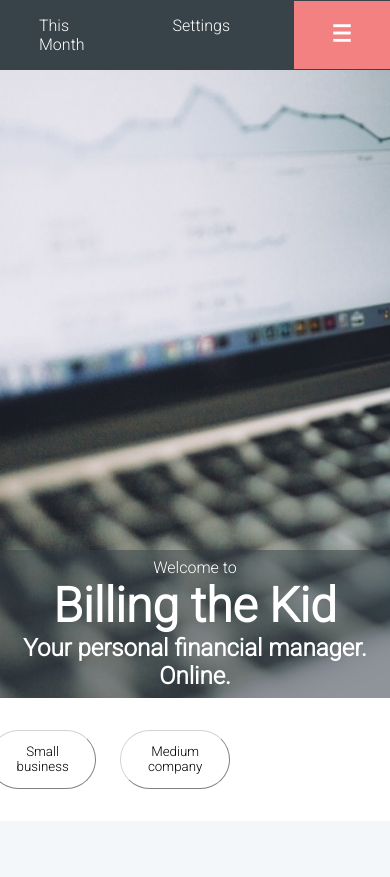
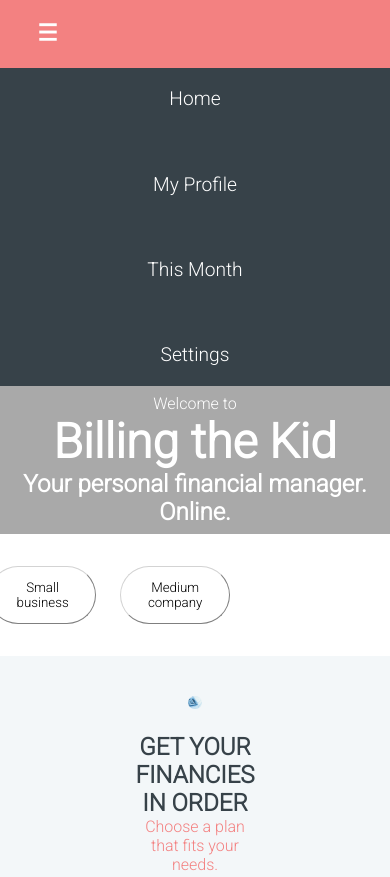
Before and after one commit to petrovic-katarina/html_project_biiling_the_kid, a plain HTML site: page index.html in a window 390 px wide. Shown: the top 877 px of the page. Drawn offline with Linux system fonts and the light colour scheme.

Commit message:
media screen complete

```diff
--- a/scss/mixins.scss
+++ b/scss/mixins.scss
@@ -8,3 +8,15 @@
     font-family: $roboto;
   }
 }
+
+@mixin srednji_ekran {
+  @media screen and (max-width: 1080px) {
+    @content
+  }
+}
+
+@mixin mali_ekran {
+  @media screen and (max-width: 768px) {
+    @content
+  }
+}
--- a/scss/style.scss
+++ b/scss/style.scss
@@ -135,6 +135,11 @@ section.pricing {
 
   button {
     display: none;
+    background-color: white;
+    padding: 1em 2em;
+    border-radius: 3em;
+    border-width: 1px;
+    border-color: lightgrey;
   }
 
   table {
@@ -237,3 +242,87 @@ footer {
 footer span {
   color: $crvena;
 }
+
+@include srednji_ekran {
+  section.contact>div.flex-row {
+    flex-direction: column;
+    align-items: center;
+
+    iframe {
+      width: 50%;
+      height: 300px;
+    }
+
+    form {
+      width: 100%;
+      margin: 1em;
+    }
+  }
+
+  @include mali_ekran {
+    header {
+      background: none;
+
+      nav {
+        flex-direction: column-reverse;
+
+        ul {
+          flex-direction: column;
+          text-align: center;
+          width: 100%;
+          font-size: larger;
+        }
+
+        div {
+          width: 100%;
+          margin: 0;
+        }
+      }
+
+      div.cover {
+        margin: 0;
+        background-color: darkgray;
+      }
+    }
+
+    section.promos>div.promo {
+      flex-direction: column;
+      text-align: center;
+      gap: 1.5em;
+      margin: 1.5em;
+      pointer-events: none;
+
+      img {
+        width: 60%;
+        opacity: 1;
+      }
+
+      div {
+        visibility: visible;
+      }
+    }
+
+    section.pricing button {
+      display: block;
+      margin: 0 auto;
+
+      &:hover {
+        +table {
+          display: block;
+        }
+      }
+    }
+
+    section.pricing table {
+      display: none;
+    }
+
+    section.contact {
+      padding: 1em;
+
+      div.flex-row iframe {
+        width: 70%;
+      }
+    }
+  }
+}
```
Also changed, not shown: css/style.css, 1 other file.
